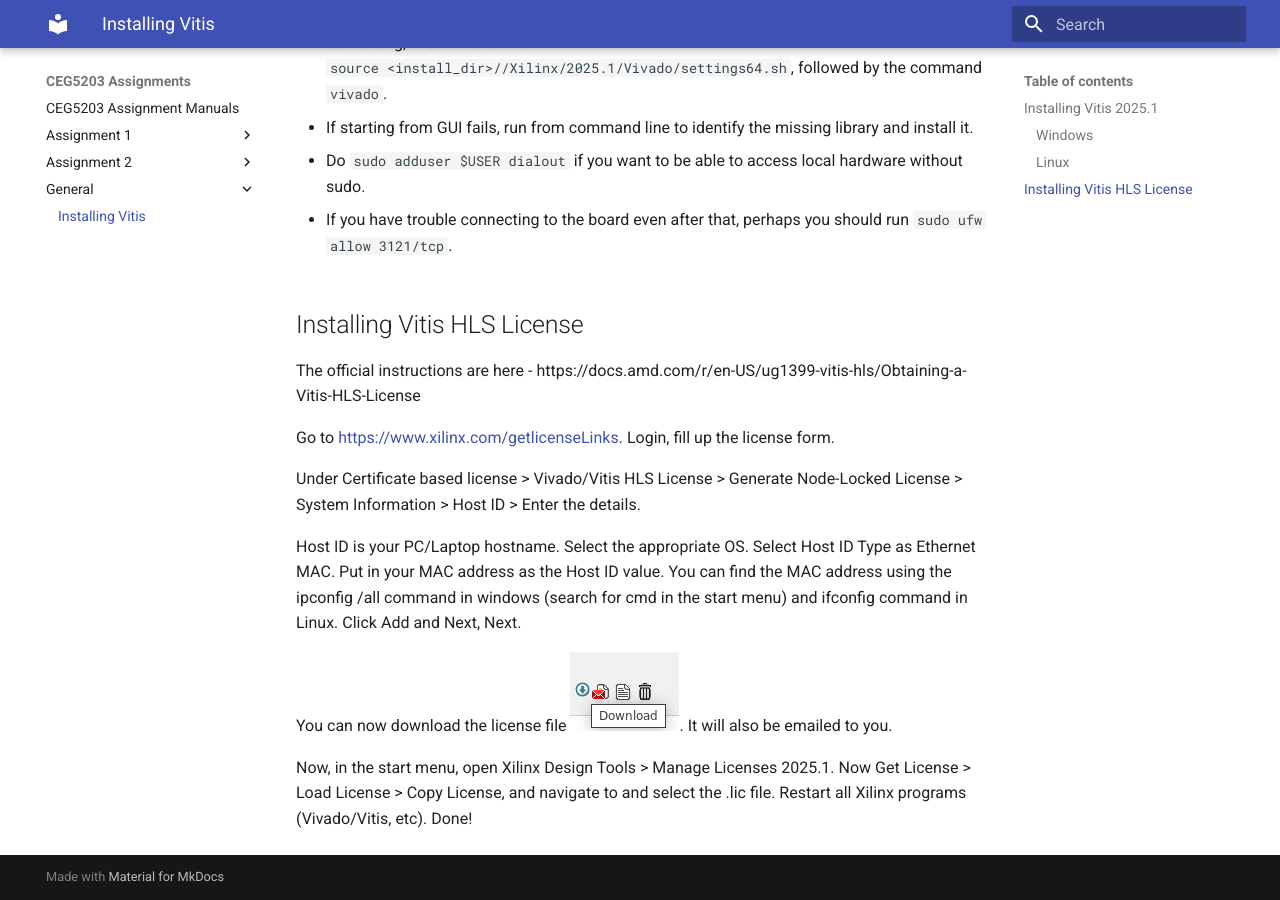
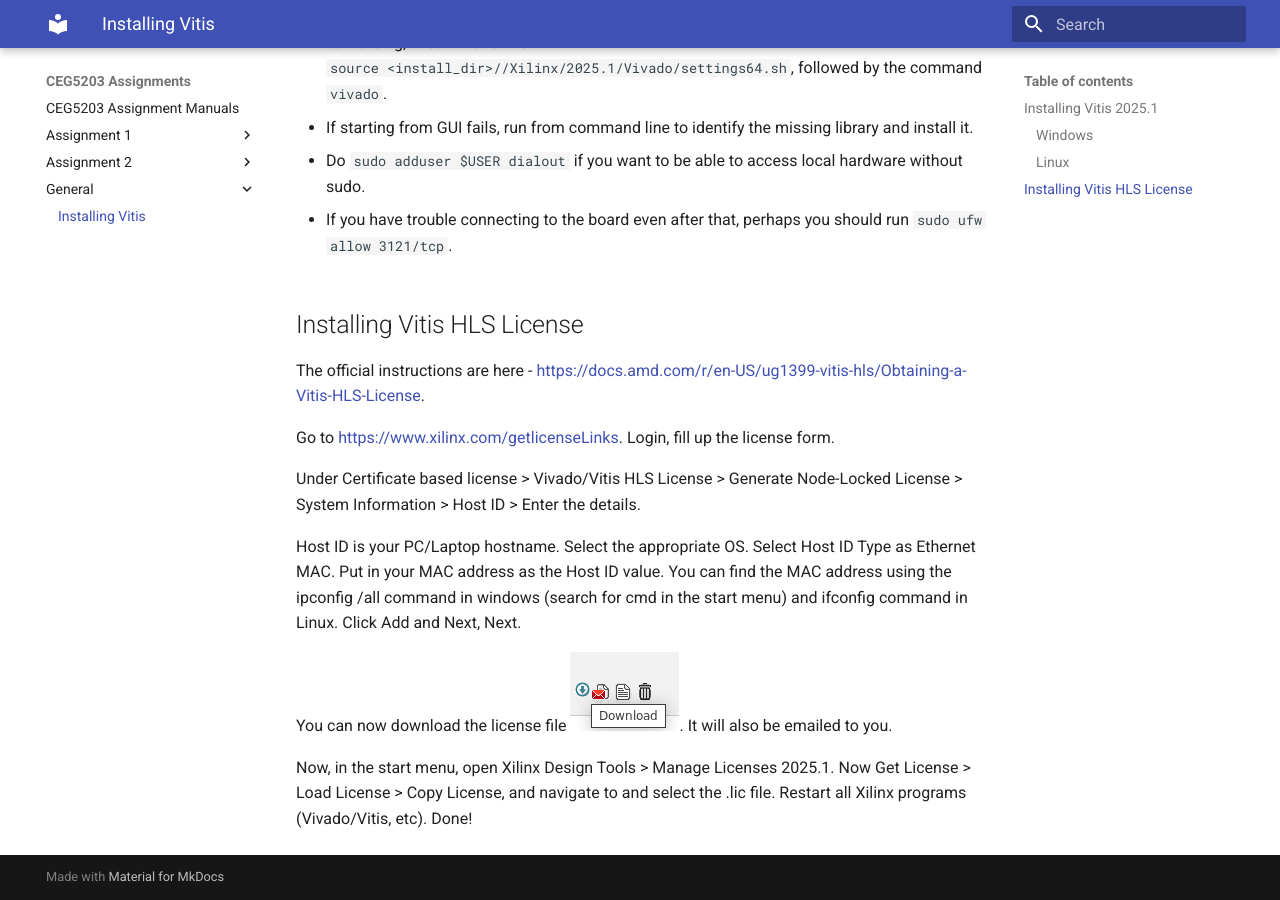
Before and after one commit to NUS-CEG5203/assignments, an MkDocs documentation site: the page built from docs/General/Installing_Vitis.md, in a window 1280 px wide and 900 px high, scrolled down 2654 px. Built offline with MkDocs 1.6.1 and Material for MkDocs 9.7.7, drawn with Linux system fonts in a browser that asks for light colours; some of the changed lines change nothing that is shown.

Commit message:
licensing link

```diff
--- a/docs/General/Installing_Vitis.md
+++ b/docs/General/Installing_Vitis.md
@@ -68,7 +68,7 @@
 
 ## Installing Vitis HLS License
 
-The official instructions are here - https://docs.amd.com/r/en-US/ug1399-vitis-hls/Obtaining-a-Vitis-HLS-License
+The official instructions are here - [https://docs.amd.com/r/en-US/ug1399-vitis-hls/Obtaining-a-Vitis-HLS-License](https://docs.amd.com/r/en-US/ug1399-vitis-hls/Obtaining-a-Vitis-HLS-License).
 
 Go to [https://www.xilinx.com/getlicenseLinks](https://www.xilinx.com/getlicense). Login, fill up the license form.
 
```
